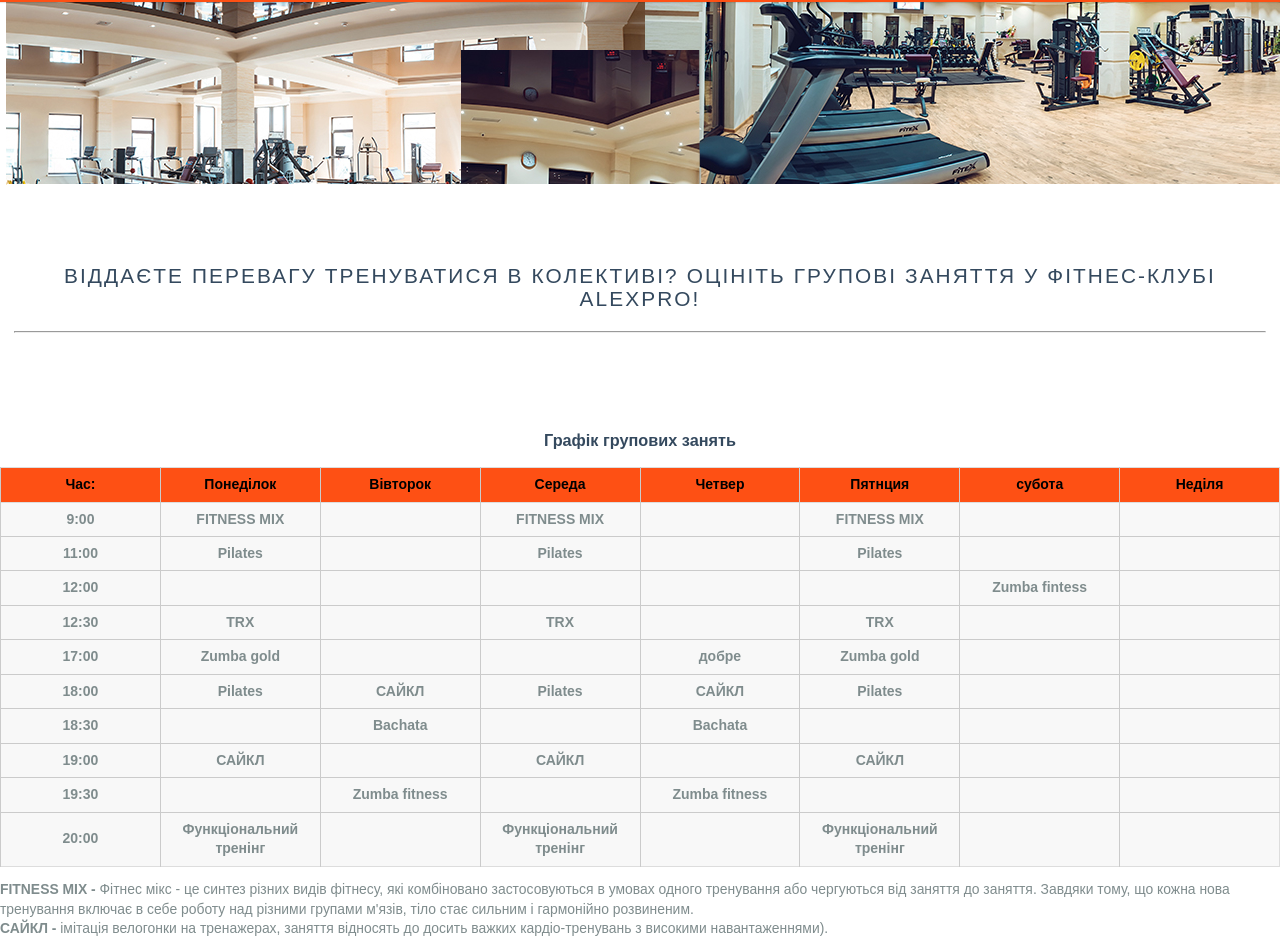
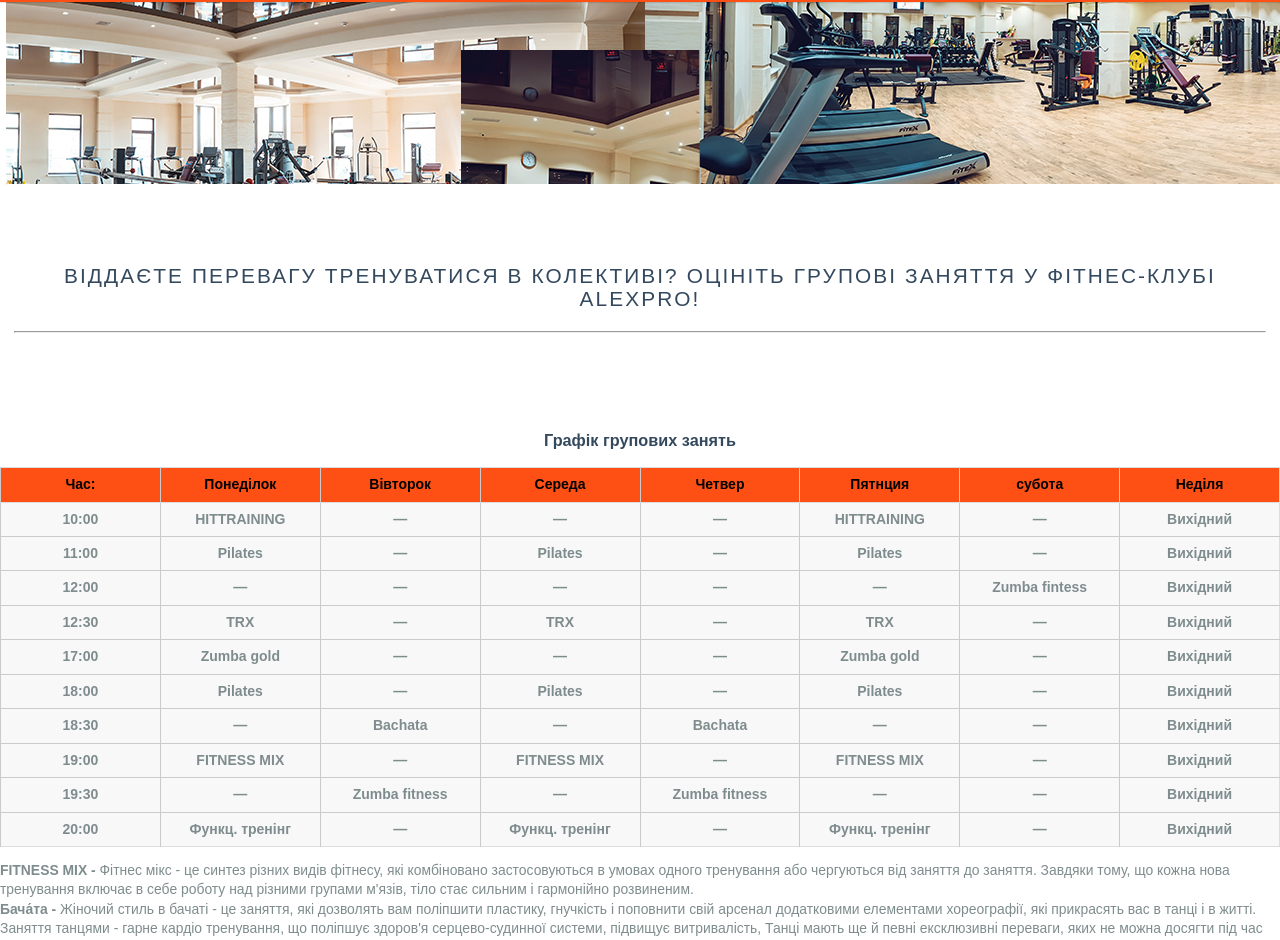
Before and after one commit to tsimbor/alex-pro, a plain HTML site: page schedule.html in a window 1280 px wide. Shown: the part 51-991 px from the top of the page. Drawn offline with nearby package versions, Linux system fonts and the light colour scheme.

```diff
--- a/css/layouts/marketing.css
+++ b/css/layouts/marketing.css
@@ -341,7 +341,7 @@ a.pure-button-primary {
      text-align: center;
  }
 
-.price-table th {
+.schedule-table th {
     background-color:#fe5014;
     text-align: center;
 }
@@ -425,19 +425,19 @@ table td {
 }
 
 @media screen and (max-width: 650px) {
-    table thead {
+    table.super-table thead.super-table {
         display: none;
     }
-    table tr {
+    table.super-table tr {
         border-bottom: 3px solid #ddd;
         display: block;
     }
-    table td {
+    table.super-table td {
         border-bottom: 1px solid #ddd;
         display: block;
         text-align: right;
     }
-    table td:before {
+    table.super-table td:before {
         content: attr(aria-label);
         float: left;
     }
--- a/schedule.html
+++ b/schedule.html
@@ -35,11 +35,11 @@
     <div class="home-menu pure-menu pure-menu-horizontal pure-menu-fixed">
         <a class="pure-menu-heading" href="index.html">Alex Pro</a>
         <i class="fa fa-phone i"></i>
-        <b class="number-color">Тел: 066-64-64-777;</b>
+        <b class="number-color">Тел: 066-64-64-777</b>
 
         <ul class="pure-menu-list">
             <li class="pure-menu-item"><a href="index.html" class="pure-menu-link">Головна</a></li>
-            <li class="pure-menu-item"><a href="coach.html" class="pure-menu-link">Тренера</a></li>
+            <li class="pure-menu-item"><a href="coach.html" class="pure-menu-link">Тренери</a></li>
             <li class="pure-menu-item pure-menu-selected"><a href="schedule.html" class="pure-menu-link">Графік Тренувань</a></li>
             <li class="pure-menu-item"><a href="price.html" class="pure-menu-link">Прайс Лист</a></li>
             <li class="pure-menu-item"><a href="gallery.html" class="pure-menu-link">Галерея Фото</a></li>
@@ -57,7 +57,7 @@
             <a class="pure-menu-heading" href="index.html">AlexPro</a>
 
             <ul class="pure-menu-list">
-                <li class="pure-menu-item"><a href="coach.html" class="pure-menu-link">Тренера</a></li>
+                <li class="pure-menu-item"><a href="coach.html" class="pure-menu-link">Тренери</a></li>
                 <li class="pure-menu-item menu-item-divided pure-menu-selected"><a href="schedule.html" class="pure-menu-link">Графік Тренувань</a></li>
 
                 <li class="pure-menu-item">
@@ -85,9 +85,10 @@
         </h3>
     </div>
 
-    <strong><table class="pure-table pure-table-bordered schedule-table">
+    <strong>
+        <table class="pure-table pure-table-bordered schedule-table super-table">
 
-        <thead class="price-table">
+        <thead class="schedule-table super-table">
             <tr>
                 <th scope="col">Час:</th>
                 <th scope="col">Понеділок</th>
@@ -101,119 +102,119 @@
         </thead>
         <tbody>
             <tr>
-                <td aria-label="Час:">9:00</td>
-                <td aria-label="Понеділок">FITNESS MIX</td>
-                <td></td>
-                <td aria-label="Середа">FITNESS MIX</td>
-                <td></td>
-                <td aria-label="Пятнция">FITNESS MIX	</td>
-                <td></td>
-                <td></td>
+                <td aria-label="Час:">10:00</td>
+                <td aria-label="Понеділок">HITTRAINING</td>
+                <td aria-label="Вівторок">—</td>
+                <td aria-label="Середа">—</td>
+                <td aria-label="Четвер">—</td>
+                <td aria-label="Пятнция">HITTRAINING</td>
+                <td aria-label="Субота">—</td>
+                <td aria-label="Неділя">Вихідний</td>
             </tr>
             <tr>
                 <td aria-label="Час:">11:00</td>
                 <td aria-label="Понеділок">Pilates</td>
-                <td></td>
+                <td aria-label="Вівторок">—</td>
                 <td aria-label="Середа">Pilates</td>
-                <td></td>
+                <td aria-label="Четверг">—</td>
                 <td aria-label="Пятнция">Pilates</td>
-                <td></td>
-                <td></td>
+                <td aria-label="Субота">—</td>
+                <td aria-label="Неділя">Вихідний</td>
             </tr>
             <tr>
 
                 <td aria-label="Час:">12:00</td>
-                <td></td>
-                <td></td>
-                <td></td>
-                <td></td>
-                <td></td>
+                <td aria-label="Понеділок">—</td>
+                <td aria-label="Вівторок">—</td>
+                <td aria-label="Середа">—</td>
+                <td aria-label="Четвер">—</td>
+                <td aria-label="Пятнция">—</td>
                 <td aria-label="Субота">Zumba fintess</td>
-                <td></td>
+                <td aria-label="Неділя">Вихідний</td>
             </tr>
             <tr>
 
                 <td aria-label="Час:">12:30</td>
                 <td aria-label="Понеділок">TRX</td>
-                <td></td>
+                <td aria-label="Вівторок">—</td>
                 <td aria-label="Середа">TRX</td>
-                <td></td>
+                <td aria-label="Четвер">—</td>
                 <td aria-label="Пятнция">TRX</td>
-                <td></td>
-                <td></td>
+                <td aria-label="Субота">—</td>
+                <td aria-label="Неділя">Вихідний</td>
             </tr>
 
             <td aria-label="Час:">17:00</td>
             <td aria-label="Понеділок">Zumba gold</td>
-            <td></td>
-            <td></td>
-            <td>добре</td>
+            <td aria-label="Вівторок">—</td>
+            <td aria-label="Середа">—</td>
+            <td aria-label="Четвер">—</td>
             <td aria-label="Пятнция">Zumba gold</td>
-            <td></td>
-            <td></td>
+            <td aria-label="Субота">—</td>
+            <td aria-label="Неділя">Вихідний</td>
         </tr>
         <tr>
 
             <td aria-label="Час:">18:00</td>
             <td aria-label="Понеділок">Pilates</td>
-            <td aria-label="Вівторок">САЙКЛ</td>
+            <td aria-label="Вівторок">—</td>
             <td aria-label="Середа">Pilates</td>
-            <td aria-label="Четвер">САЙКЛ</td>
+            <td aria-label="Четвер">—</td>
             <td aria-label="Пятнция">Pilates</td>
-            <td></td>
-            <td></td>
+            <td aria-label="Субота">—</td>
+            <td aria-label="Неділя">Вихідний</td>
         </tr>
         <tr>
 
             <td aria-label="Час:">18:30</td>
-            <td></td>
+            <td aria-label="Понеділок">—</td>
             <td aria-label="Вівторок">Bachata</td>
-            <td></td>
+            <td aria-label="Середа">—</td>
             <td aria-label="Четвер">Bachata</td>
-            <td></td>
-            <td></td>
-            <td></td>
+            <td aria-label="Пятнция">—</td>
+            <td aria-label="Субота">—</td>
+            <td aria-label="Неділя">Вихідний</td>
         </tr>
         <tr>
 
             <td aria-label="Час:">19:00</td>
-            <td aria-label="Понеділок">САЙКЛ</td>
-            <td></td>
-            <td aria-label="Час:">САЙКЛ</td>
-            <td></td>
-            <td aria-label="Пятнция">САЙКЛ</td>
-            <td></td>
-            <td></td>
+            <td aria-label="Понеділок">FITNESS MIX</td>
+            <td aria-label="Вівторок">—</td>
+            <td aria-label="Середа">FITNESS MIX</td>
+            <td aria-label="Четвер">—</td>
+            <td aria-label="Пятнция">FITNESS MIX</td>
+            <td aria-label="Субота">—</td>
+            <td aria-label="Неділя">Вихідний</td>
         </tr>
         <tr>
 
             <td aria-label="Час:">19:30</td>
-            <td></td>
+            <td aria-label="Понеділок">—</td>
             <td aria-label="Вівторок">Zumba fitness</td>
-            <td></td>
+            <td aria-label="Середа">—</td>
             <td aria-label="Четвер">Zumba fitness</td>
-            <td></td>
-            <td></td>
-            <td></td>
+            <td aria-label="Пятнция">—</td>
+            <td aria-label="Субота">—</td>
+            <td aria-label="Неділя">Вихідний</td>
         </tr>
         <tr>
 
             <td aria-label="Час:">20:00</td>
-            <td aria-label="Понеділок">Функціональний тренінг</td>
-            <td></td>
-            <td aria-label="Середа">Функціональний тренінг</td>
-            <td></td>
-            <td aria-label="Пятнция">Функціональний тренінг</td>
-            <td></td>
-            <td></td>
+            <td aria-label="Понеділок">Функц. тренінг</td>
+            <td aria-label="Вівторок">—</td>
+            <td aria-label="Середа">Функц. тренінг</td>
+            <td aria-label="Четвер">—</td>
+            <td aria-label="Пятнция">Функц. тренінг</td>
+            <td aria-label="Субота">—</td>
+            <td aria-label="Неділя">Вихідний</td>
         </tr>
         </tbody>
-    </table></strong>
+    </table>
+    </strong>
 
             <p>
                 <b>FITNESS MIX - </b>Фітнес мікс - це синтез різних видів фітнесу, які комбіновано застосовуються в умовах одного тренування або чергуються від заняття до заняття.
                 Завдяки тому, що кожна нова тренування включає в себе роботу над різними групами м'язів, тіло стає сильним і гармонійно розвиненим.<br>
-                <b>САЙКЛ - </b>імітація велогонки на тренажерах, заняття відносять до досить важких кардіо-тренувань з високими навантаженнями).<br>
                 <b>Бача́та - </b>Жіночий стиль в бачаті - це заняття, які дозволять вам поліпшити пластику, гнучкість і поповнити свій арсенал додатковими елементами хореографії,
                 які прикрасять вас в танці і в житті.
                 Заняття танцями - гарне кардіо тренування, що поліпшує здоров'я серцево-судинної системи, підвищує витривалість,
```
Also changed, not shown: coach.html (+11 -13 lines), gallery.html (+3 -3 lines), index.html (+3 -5 lines), price.html (+3 -3 lines), img/alexpro-kristian.jpg, img/alexpro-lendel.jpg (added), img/alexpro-shargan.jpg (added), 1 other file.
